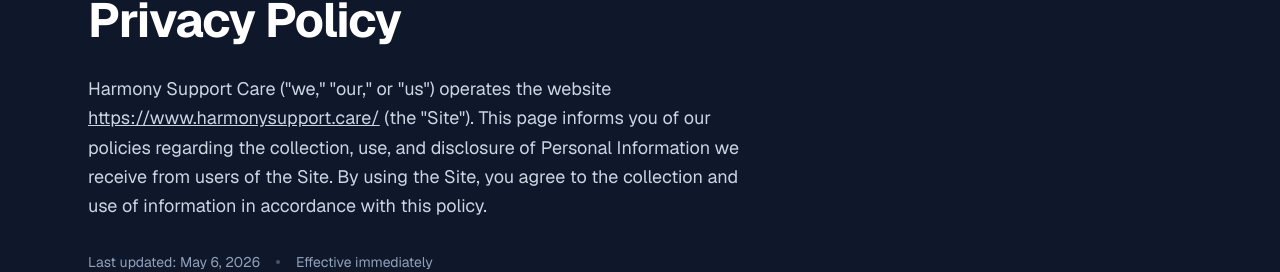
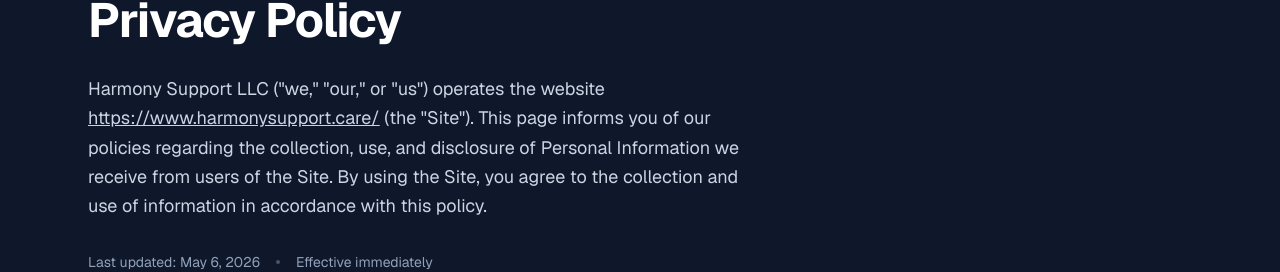
Before and after one commit to kenny5144/kkk, a Next.js app: page /privacy in a window 1280 px wide. Shown: the part 240-512 px from the top of the page. Built offline with nearby package versions, Linux system fonts and the light colour scheme.

Commit message:
fixedllcy

```diff
--- a/app/privacy/page.jsx
+++ b/app/privacy/page.jsx
@@ -98,7 +98,7 @@
                 Privacy Policy
               </h1>
               <p className="text-slate-300 text-lg leading-relaxed mb-8">
-                Harmony Support Care ("we," "our," or "us") operates the website{" "}
+                Harmony Support LLC ("we," "our," or "us") operates the website{" "}
                 <a
                   href="https://www.harmonysupport.care/"
                   className="underline hover:text-white"
```
